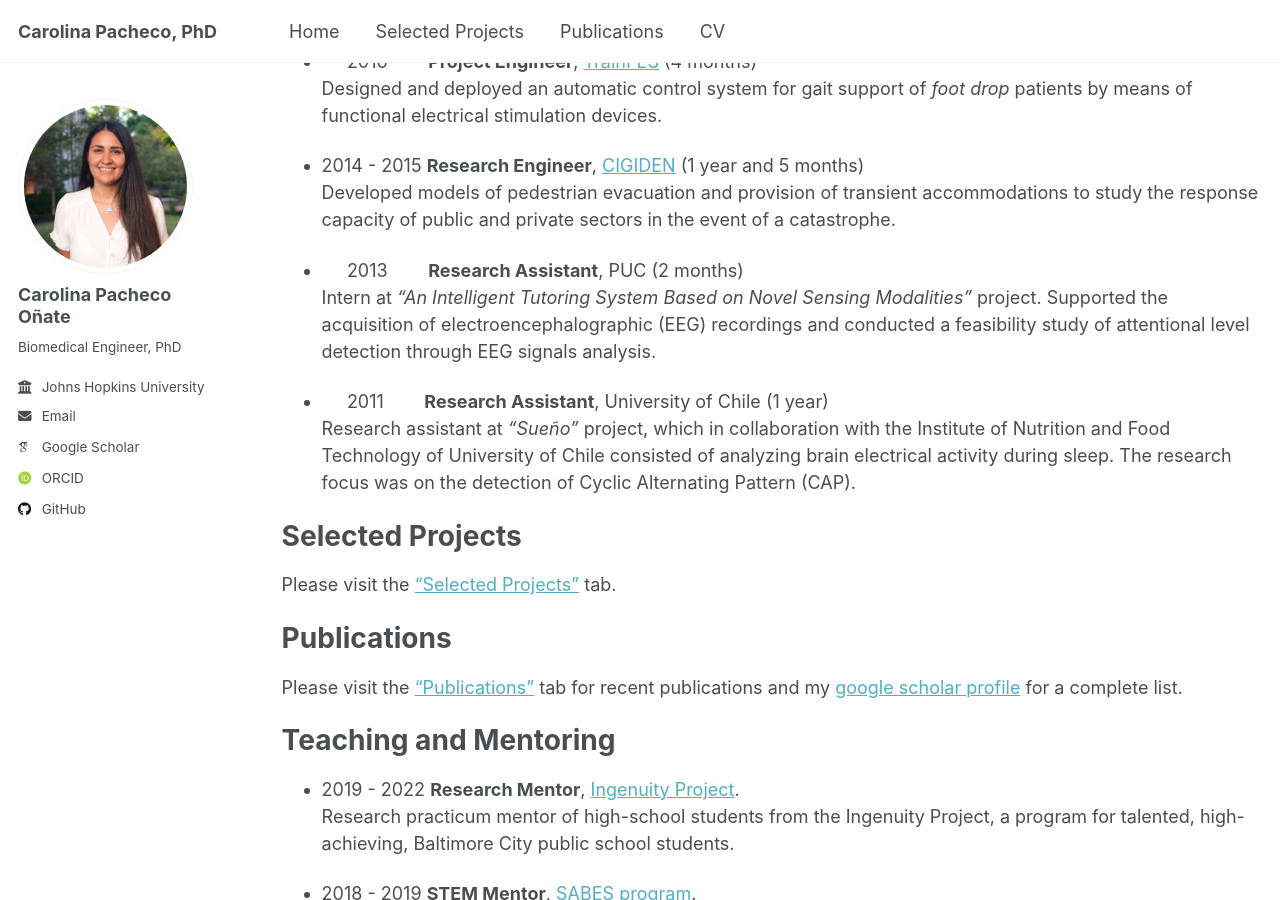
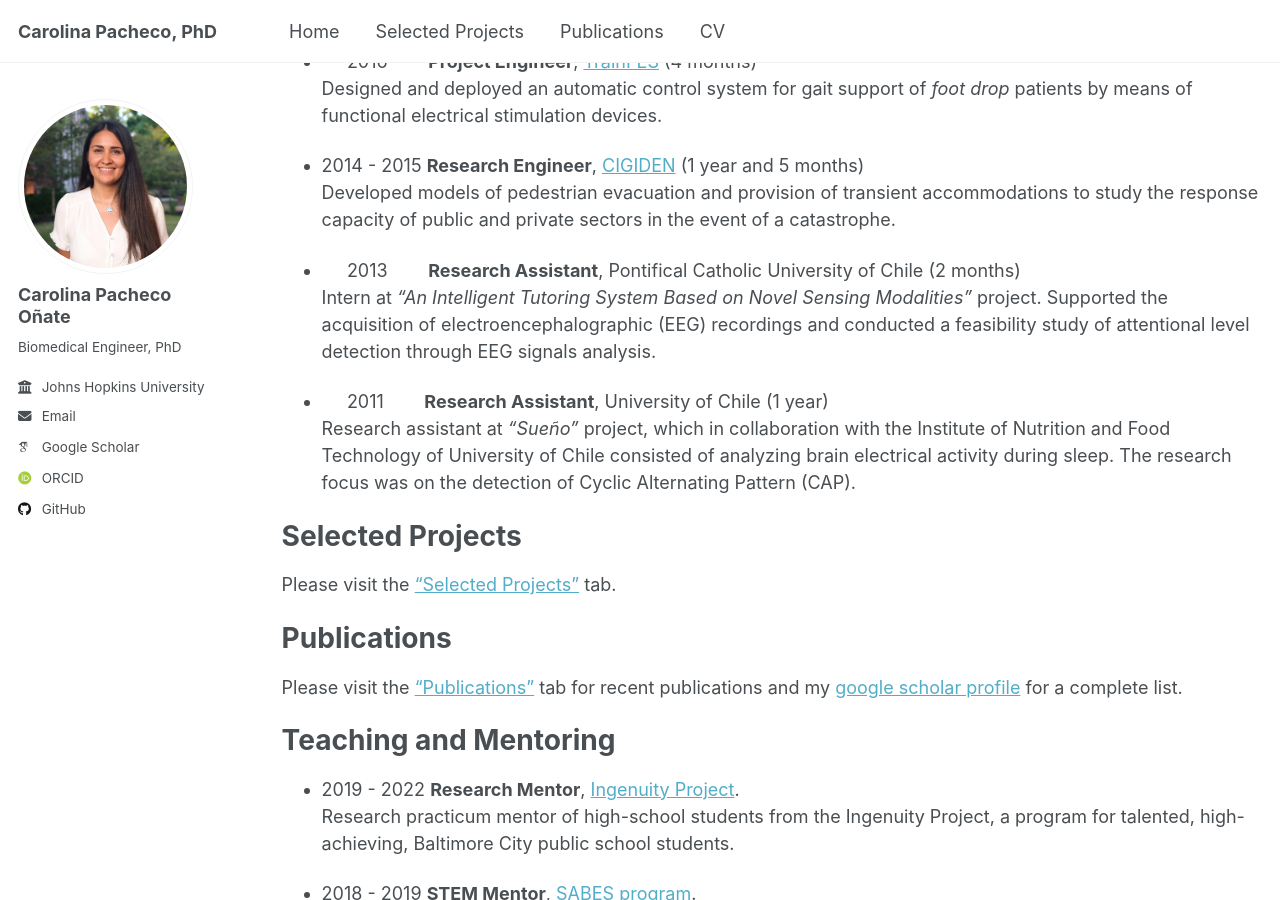
Before and after one commit to carolina-pacheco/carolina-pacheco.github.io, a Jekyll site: the page built from _pages/cv.md, in a window 1280 px wide and 900 px high, scrolled down 671 px. Built offline with Jekyll 4.4.1, drawn with Linux system fonts in a browser that asks for light colours; some web fonts are replaced; a script that is not in the unit is left out.

Commit message:
Update cv.md

```diff
--- a/_pages/cv.md
+++ b/_pages/cv.md
@@ -36,7 +36,7 @@ Professional Backrground
 * 2014 - 2015 **Research Engineer**, [CIGIDEN](https://nuevo.cigiden.cl/en/) (1 year and 5 months)<br>
 Developed models of pedestrian evacuation and provision of transient accommodations to study the response capacity of public and private sectors in the event of a catastrophe.
 
-* &nbsp;&nbsp;&nbsp;&nbsp;&nbsp;2013&nbsp;&nbsp;&nbsp;&nbsp;&nbsp;&nbsp;&nbsp; **Research Assistant**, PUC (2 months)<br>
+* &nbsp;&nbsp;&nbsp;&nbsp;&nbsp;2013&nbsp;&nbsp;&nbsp;&nbsp;&nbsp;&nbsp;&nbsp; **Research Assistant**, Pontifical Catholic University of Chile (2 months)<br>
 Intern at *"An Intelligent Tutoring System Based on Novel Sensing Modalities"* project. Supported the acquisition of electroencephalographic (EEG) recordings and conducted a feasibility study of attentional level detection through EEG signals analysis.
 
 * &nbsp;&nbsp;&nbsp;&nbsp;&nbsp;2011&nbsp;&nbsp;&nbsp;&nbsp;&nbsp;&nbsp;&nbsp; **Research Assistant**, University of Chile (1 year)<br>
```
